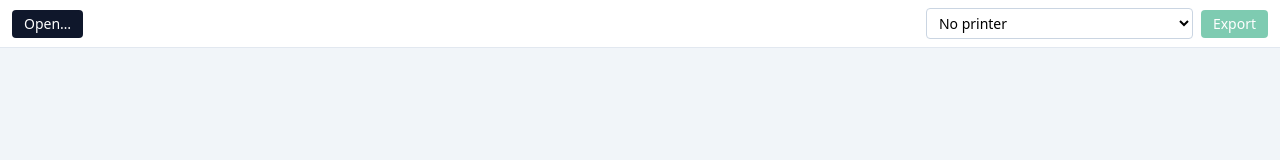
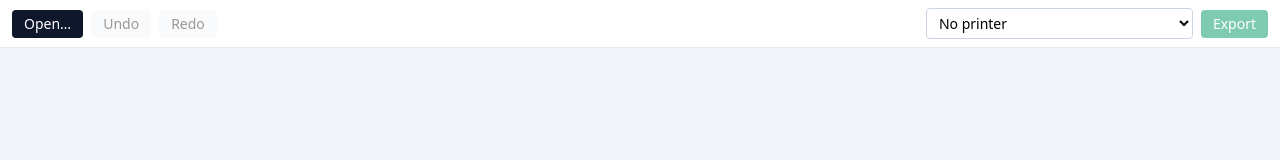
Before and after one commit to Goodsmileduck/pasak3d, a React (Vite) app: page / in a window 1280 px wide. Shown: the top 160 px of the page. Built offline with nearby package versions, Linux system fonts and the light colour scheme.

Commit message:
feat(m3): wire PartsTree into App + undo/redo buttons in Toolbar
- PartsTree appears on left side when content is loaded; selecting a part
  opens the CutPanel targeted at that part
- Toolbar gains Undo/Redo buttons reflecting session.canUndo/canRedo

```diff
--- a/src/App.tsx
+++ b/src/App.tsx
@@ -6,6 +6,7 @@ import { StatusBar } from "./components/StatusBar";
 import { Spinner } from "./components/Spinner";
 import { Toolbar } from "./components/Toolbar";
 import { CutPanel } from "./components/CutPanel";
+import { PartsTree } from "./components/PartsTree";
 import { PrinterPanel } from "./components/PrinterPanel";
 import { loadModel } from "./lib/loaders";
 import { useCutSession } from "./hooks/useCutSession";
@@ -151,6 +152,10 @@ export default function App() {
         onOpen={() => fileInputRef.current?.click()}
         onExport={onExport}
         canExport={hasCutParts}
+        onUndo={session.undo}
+        onRedo={session.redo}
+        canUndo={session.canUndo}
+        canRedo={session.canRedo}
         printerSlot={
           <PrinterPanel
             selected={session.session.printer}
@@ -159,6 +164,19 @@ export default function App() {
         }
       />
       <main className="flex-1 flex relative">
+        {hasContent && (
+          <PartsTree
+            parts={session.partsArray}
+            selectedId={session.session.selectedPartId}
+            onSelect={(id) => {
+              session.selectPartId(id);
+              setShowCutPanel(true);
+              setPreviewPlane(null);
+              setPreviewDowels([]);
+            }}
+            onToggleVisible={session.togglePartVisible}
+          />
+        )}
         {showCutPanel && bbox && (
           <CutPanel
             bboxMin={bbox.min.toArray() as [number, number, number]}
--- a/src/components/Toolbar.tsx
+++ b/src/components/Toolbar.tsx
@@ -4,13 +4,29 @@ type Props = {
   onOpen: () => void;
   onExport: () => void;
   canExport: boolean;
+  onUndo?: () => void;
+  onRedo?: () => void;
+  canUndo?: boolean;
+  canRedo?: boolean;
   printerSlot?: ReactNode;
 };
 
-export function Toolbar({ onOpen, onExport, canExport, printerSlot }: Props) {
+export function Toolbar({ onOpen, onExport, canExport, onUndo, onRedo, canUndo, canRedo, printerSlot }: Props) {
   return (
     <div className="px-3 py-2 bg-white border-b border-slate-200 flex gap-2 text-sm items-center">
       <button className="px-3 py-1 bg-slate-900 text-white rounded" onClick={onOpen}>Open…</button>
+      <button
+        className="px-3 py-1 bg-slate-100 rounded disabled:opacity-40"
+        onClick={onUndo}
+        disabled={!canUndo}
+        title="Undo (Ctrl+Z)"
+      >Undo</button>
+      <button
+        className="px-3 py-1 bg-slate-100 rounded disabled:opacity-40"
+        onClick={onRedo}
+        disabled={!canRedo}
+        title="Redo (Ctrl+Shift+Z)"
+      >Redo</button>
       <div className="flex-1" />
       {printerSlot}
       <button
```
